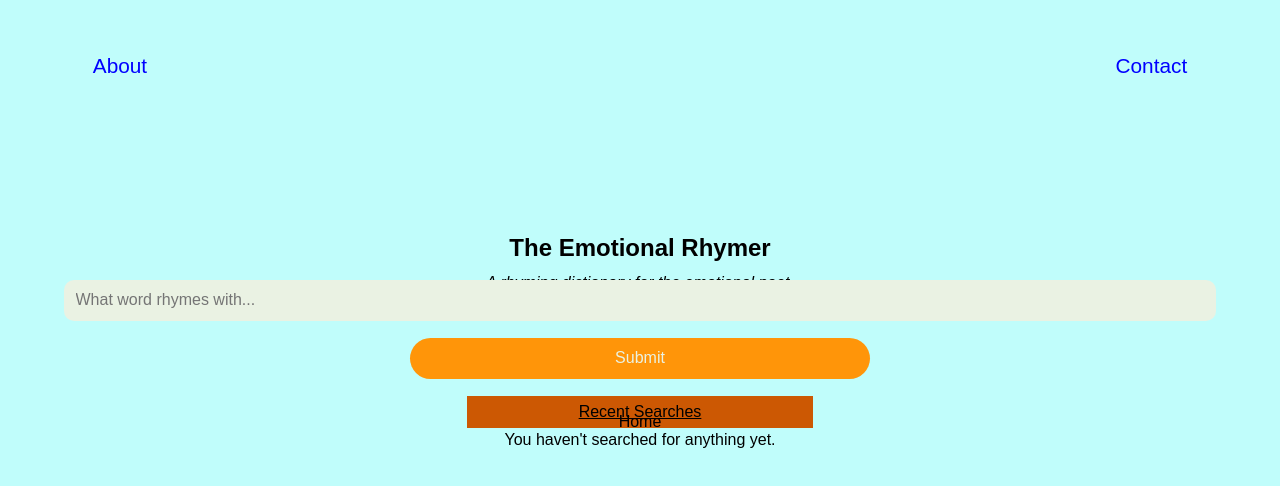
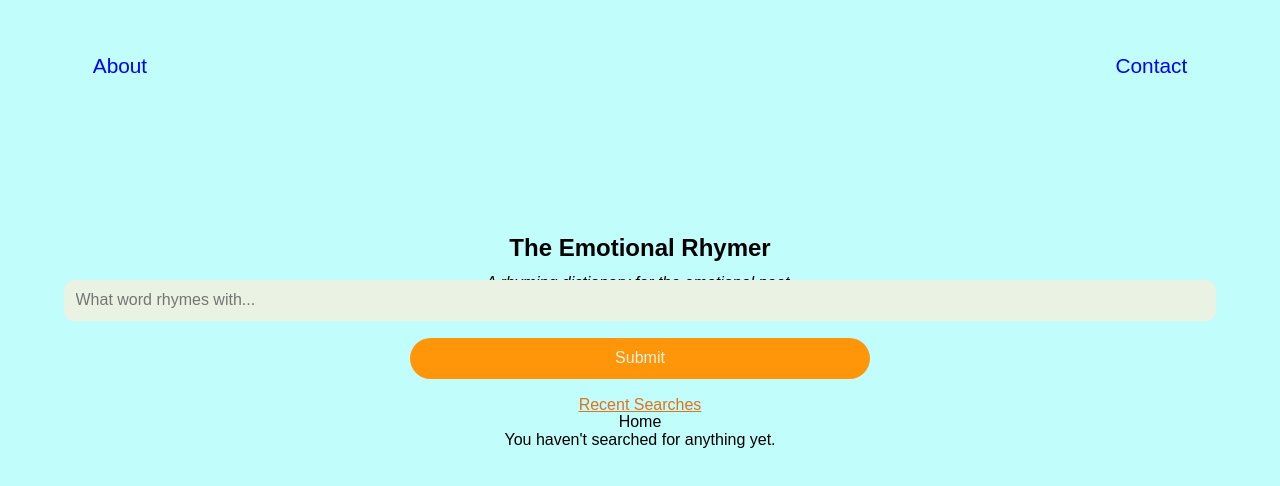
Before and after one commit to tanishaldavey/the-emotional-rhymer, a React (Create React App) app: page /recentSearches in a window 1280 px wide. In both pictures the pointer is over the button "Recent Searches". Shown: the top 486 px of the page. Built offline with nearby package versions, Linux system fonts and the light colour scheme.

Commit message:
Change hover color on recent searches list

```diff
--- a/src/containers/RecentSearches/RecentSearches.css
+++ b/src/containers/RecentSearches/RecentSearches.css
@@ -11,6 +11,6 @@
 }
 
 .recent-search-link:hover {
-  background: #F17F29;
+  background: #FFC971;
   transform: scale(0.99);
 }
--- a/src/containers/SearchForm/SearchForm.css
+++ b/src/containers/SearchForm/SearchForm.css
@@ -40,9 +40,8 @@ button {
 }
 
 #recent-searches:hover {
-  background: #CC5803;
-  height: 2em;
-  width: 30%;
+  color: #E2711D;
+
 }
 
 .form-error-message {
```
